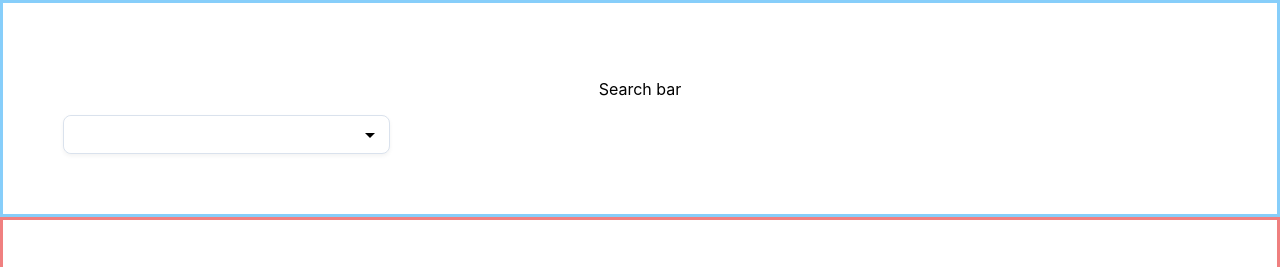
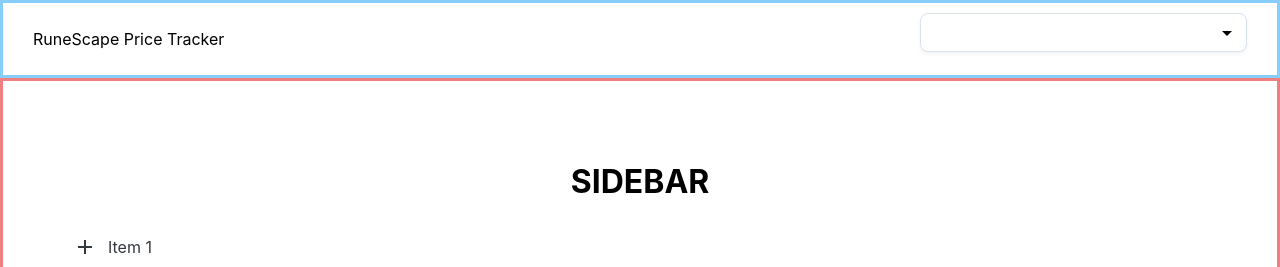
Before and after one commit to w-foster/sse-team-project-1, a React (Create React App) app in the folder frontend/runescape-tracker/: page / in a window 1280 px wide. Shown: the top 267 px of the page. Built offline with nearby package versions, Linux system fonts and the light colour scheme.

Commit message:
add CSS for search bar

```diff
--- /dev/null
+++ b/frontend/runescape-tracker/src/SearchBar/SearchBar.css
@@ -0,0 +1,26 @@
+.container {
+    display: flex;
+    justify-content: space-between;
+    align-items: flex-start;
+    padding: 10px;
+  }
+
+  .left {
+    margin-left: 20px;
+    flex: 1;
+    display: flex;
+    align-items: center;
+  }
+
+  .right {
+    margin-right: 20px;
+    display: flex;
+    flex-direction: column;
+    align-items: flex-end;
+  }
+
+  .id {
+    margin-top: 10px;
+    font-size: 0.9rem;
+    color: gray;
+  }
--- a/frontend/runescape-tracker/src/SearchBar/SearchBar.js
+++ b/frontend/runescape-tracker/src/SearchBar/SearchBar.js
@@ -1,5 +1,6 @@
 import React, { useState } from 'react';
 import AutocompleteIntroduction from './Search';
+import './SearchBar.css';
 
 export default function SearchBar({ className }) {
   const [selectedId, setSelectedId] = useState(null); // State to store the selected ID
@@ -9,10 +10,14 @@ export default function SearchBar({ className }) {
   };
 
   return (
-    <div className={className}>
-        <p>Search bar</p>
+    <div className={`container ${className}`}>
+      <div className="left">
+        <p>RuneScape Price Tracker</p>
+      </div>
+      <div className="right">
         <AutocompleteIntroduction onOptionSelect={handleOptionSelect} />
-        {selectedId !== null && <p>Item ID: {selectedId}</p>} {/* Display the ID */}
+        {selectedId !== null && <p className="id">Item ID: {selectedId}</p>}
+      </div>
     </div>
   );
 }
```
Also changed, not shown: 10 other files (tests, documents, lock files or other folders).
